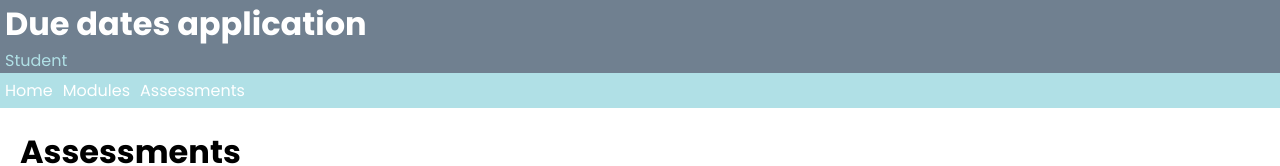
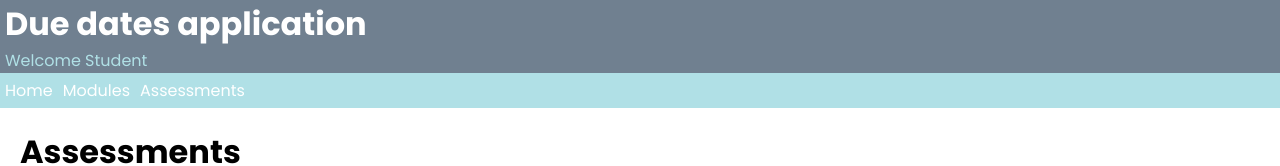
Before and after one commit to Mihir42/Assessment-Keeper-CSE-Connect, a React (Vite) app: page / in a window 1280 px wide. Shown: the top 166 px of the page. Built offline with nearby package versions, Linux system fonts and the light colour scheme.

Commit message:
Created new compoenet Header

```diff
--- a/src/App.jsx
+++ b/src/App.jsx
@@ -1,3 +1,4 @@
+import Header from './Header.jsx';
 import './App.scss';
 
 function App() {
@@ -39,11 +40,7 @@ function App() {
   return (
 
     <div className = "layout"> {/*Header, main, footer all in div*/}
-
-      <header>
-        <h1>Due dates application</h1>
-        <p className = "welcome">{userLoggedIn}</p> {/*Javascript variable to show who is logged in*/}
-      </header>
+      <Header userLoggedIn = {userLoggedIn}/> {/*Calling header code from Header.jsx, passing Javascript variable through header call */}
 
       <nav>
         <div className = "navItem"> {/*Nav bar has child div's which are nav items for each page */}
@@ -63,9 +60,11 @@ function App() {
         {
           assessments.map((assessment)=>{ //brackets contain parameter, points to code to be executed
             return(
-              <div className = "card" key = {assessment.AssessmentTitle}>
-                <p>{assessment.AssessmentTitle}</p> {/*key attached to the tags*/}
-                <p>Due date: {assessment.AssessmentDueDate}</p> {/*Each assessment date and title is wrapped in a div */}
+              <div className = "assessmentCard" key = {assessment.AssessmentModule}>
+                <div className = "card" key = {assessment.AssessmentTitle}>
+                  <p>{assessment.AssessmentTitle}</p> {/*key attached to the tags*/}
+                  <p>Due date: {assessment.AssessmentDueDate}</p> {/*Each assessment date and title is wrapped in a div */}
+                </div>
               </div>
             )
           })
--- a/src/App.scss
+++ b/src/App.scss
@@ -16,18 +16,7 @@ div.layout { //Our div has children, reflect this in the css
     grid-template-rows: auto auto 1fr auto; //1fr for the main
 
 
-  header {
-      padding: 0 5px;
-      background-color: slategrey;
 
-      h1{
-          color: white;
-      }
-
-      p.welcome{
-          color: powderblue;
-      }
-  }
 
   nav {
       padding: 5px; //Styling for the nav bar
--- /dev/null
+++ b/src/Header.jsx
@@ -0,0 +1,15 @@
+import './header.scss';
+
+function Header(props) { //properties object contains properties for each variable we pass through
+    return (
+
+        <header>
+        <h1>Due dates application</h1>
+        <p className = "welcome">Welcome {props.userLoggedIn}</p> {/*Javascript variable to show who is logged in*/}
+      </header>
+
+    );
+
+}
+
+export default Header;
--- /dev/null
+++ b/src/Header.scss
@@ -0,0 +1,12 @@
+header {
+    padding: 0 5px;
+    background-color: slategrey;
+
+    h1{
+        color: white;
+    }
+
+    p.welcome{
+        color: powderblue;
+    }
+}
```
